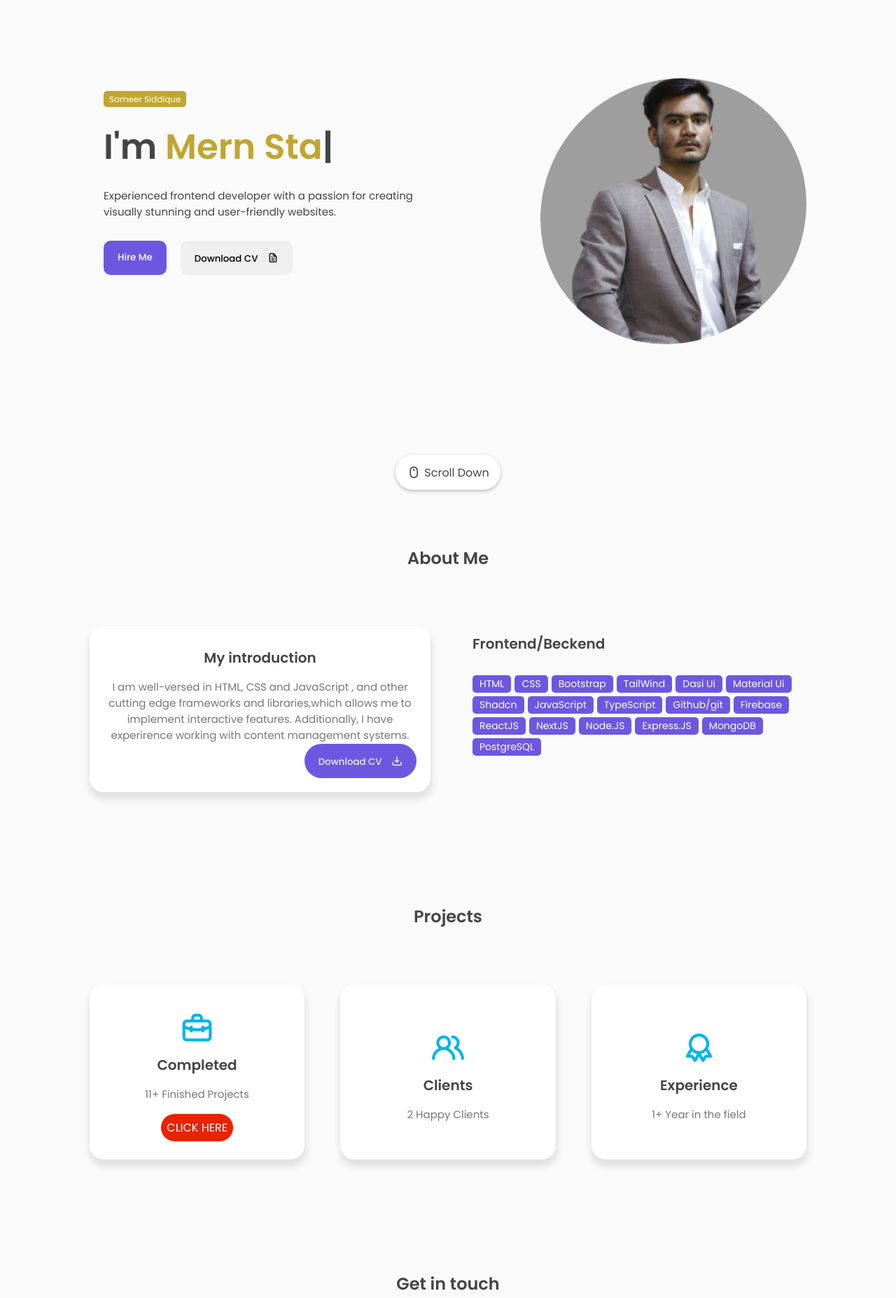
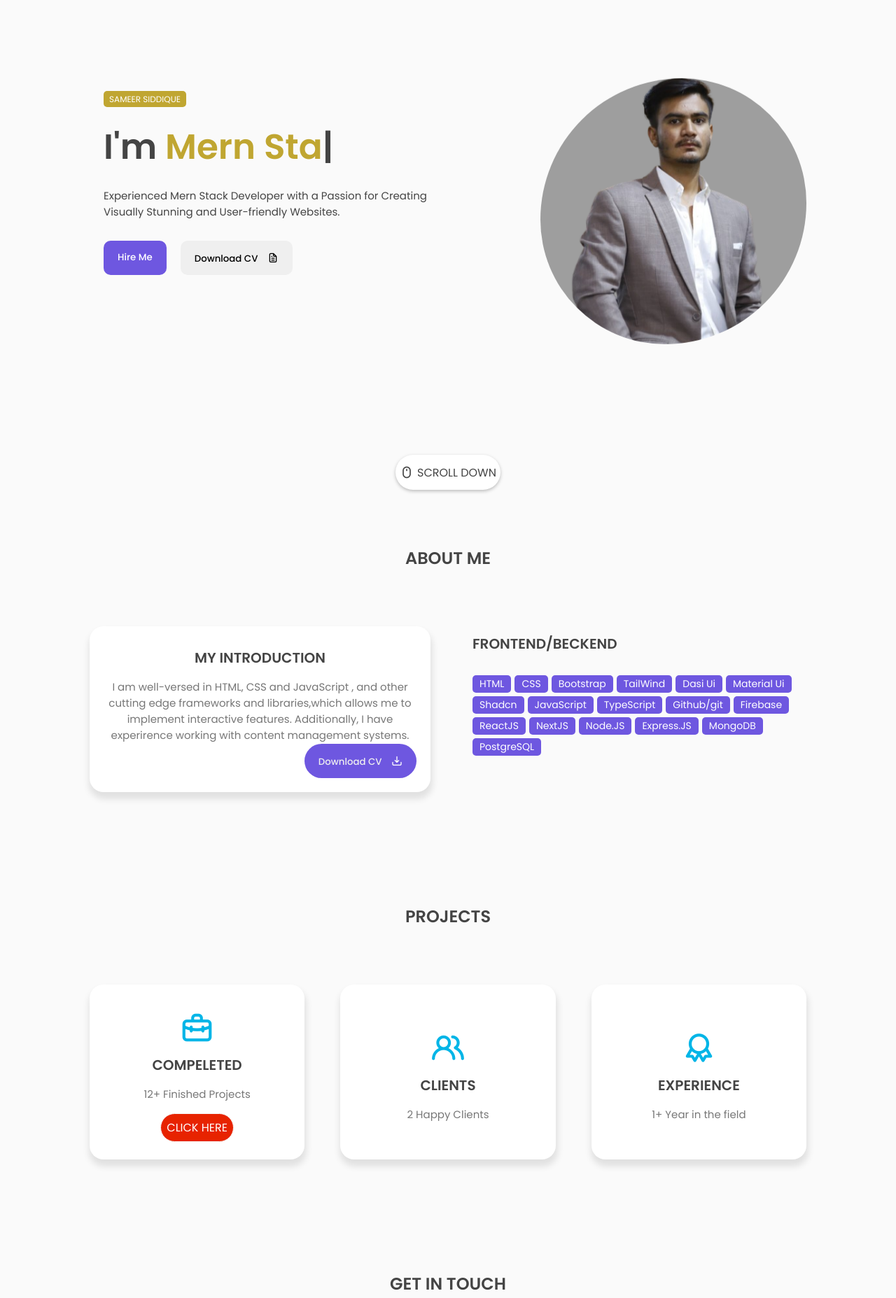
Before and after one commit to sameersiddique987/Portfolio, a plain HTML site: page index.html in a window 1280 px wide. Shown: the part 100-1955 px from the top of the page at 70% size. Drawn offline with nearby package versions, Linux system fonts and the light colour scheme.

Commit message:
Updated file

```diff
--- a/index.html
+++ b/index.html
@@ -58,14 +58,14 @@
        <section class="featured-box" id="home">
           <div class="featured-text">
             <div class="featured-text-card">
-                <span>Sameer Siddique</span>
+                <span>SAMEER SIDDIQUE</span>
             </div>
             <div class="featured-name">
                 <p>I'm <span class="typedText"></span></p>
             </div>
             <div class="featured-text-info">
-                <p>Experienced frontend developer with a passion for creating visually stunning
-                   and user-friendly websites.
+                <p>Experienced Mern Stack Developer with a Passion for Creating Visually Stunning
+                   and User-friendly Websites.
                 </p>
             </div>
             <div class="featured-text-btn">
@@ -88,7 +88,7 @@
           <div class="scroll-icon-box">
             <a href="#about" class="scroll-btn">
                 <i class="uil uil-mouse-alt"></i>
-                <p>Scroll Down</p>
+                <p>SCROLL DOWN</p>
             </a>
           </div>
 
@@ -96,12 +96,12 @@
        <!-- -------------- ABOUT BOX ---------------- -->
        <section class="section" id="about">
           <div class="top-header">
-            <h1>About Me</h1>
+            <h1>ABOUT ME</h1>
           </div>
           <div class="row">
             <div class="col">
                 <div class="about-info">
-                    <h3>My introduction</h3>
+                    <h3>MY INTRODUCTION</h3>
                     <p>I am well-versed in HTML, CSS and JavaScript , and other cutting edge
                        frameworks and libraries,which allows me to implement interactive features.
                        Additionally, I have experirence working with content management systems.
@@ -114,7 +114,7 @@
             <div class="col">
                 <div class="skills-box">
                     <div class="skills-header">
-                        <h3>Frontend/Beckend</h3>
+                        <h3>FRONTEND/BECKEND</h3>
                     </div>
                     <div class="skills-list">
                         <span>HTML</span>
@@ -144,23 +144,23 @@
 
        <section class="section" id="projects">
           <div class="top-header">
-              <h1>Projects</h1>
+              <h1>PROJECTS</h1>
           </div>
           <div class="project-container">
             <div class="project-box">
                 <i class="uil uil-briefcase-alt"></i>
-                <h3>Completed</h3>
-                <label>11+ Finished Projects</label>
+                <h3>COMPELETED</h3>
+                <label>12+ Finished Projects</label>
              <a href="./projects.html">CLICK HERE</a>
             </div>
             <div class="project-box">
                 <i class="uil uil-users-alt"></i>
-                <h3>Clients</h3>
+                <h3>CLIENTS</h3>
                 <label>2 Happy Clients</label>
             </div>
             <div class="project-box">
                 <i class="uil uil-award"></i>
-                <h3>Experience</h3>
+                <h3>EXPERIENCE</h3>
                 <label>1+ Year in the field</label>
             </div>
           </div>
@@ -170,7 +170,7 @@
 
        <section class="section" id="contact">
           <div class="top-header">
-            <h1>Get in touch</h1>
+            <h1>GET IN TOUCH</h1>
             <span>Do you have a project in your mind, contact me here</span>
           </div>
           <div class="row">
@@ -204,7 +204,7 @@
     <!-- --------------- FOOTER --------------- -->
     <footer>
         <div class="top-footer">
-            <p>Sameer Siddique.</p>
+            <p>SAMEER SIDDIQUE.</p>
         </div>
         <div class="middle-footer">
             <ul class="footer-menu">
```
Also changed, not shown: projects.html (+17 -2 lines).
